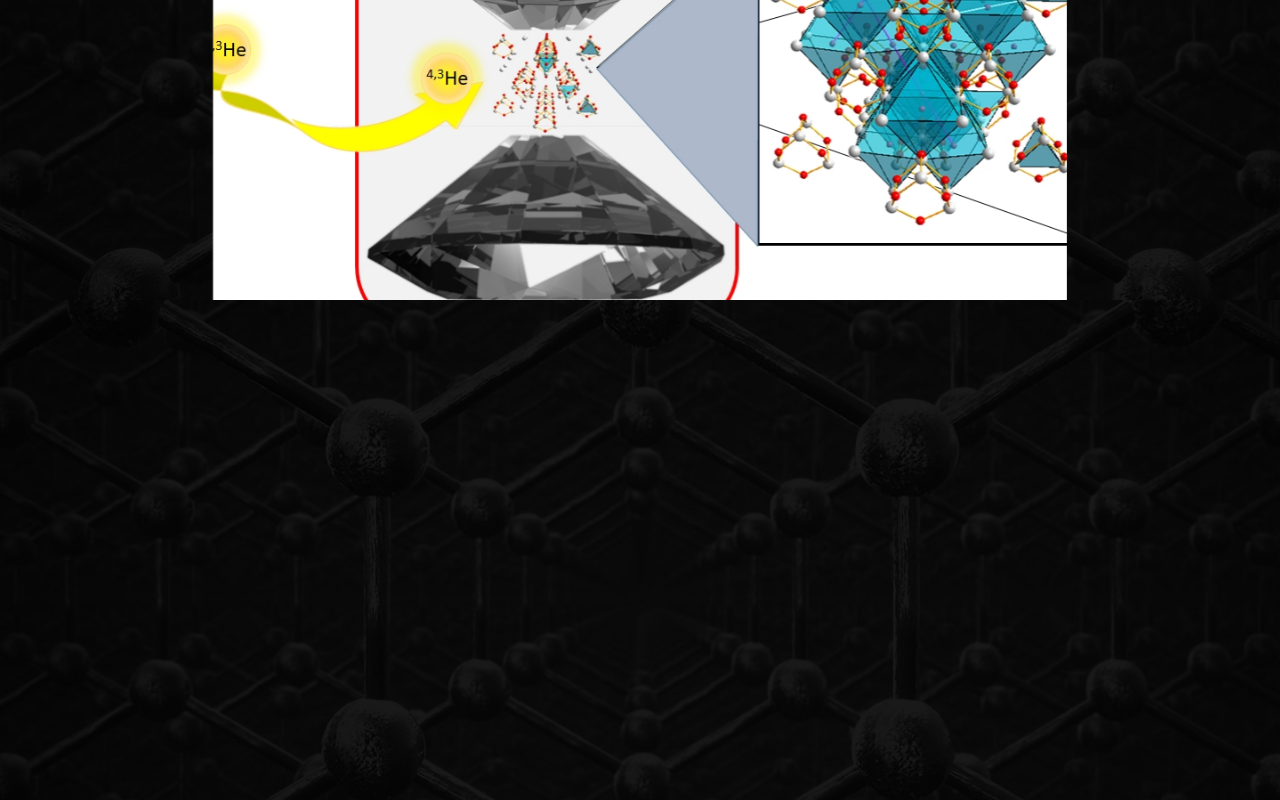
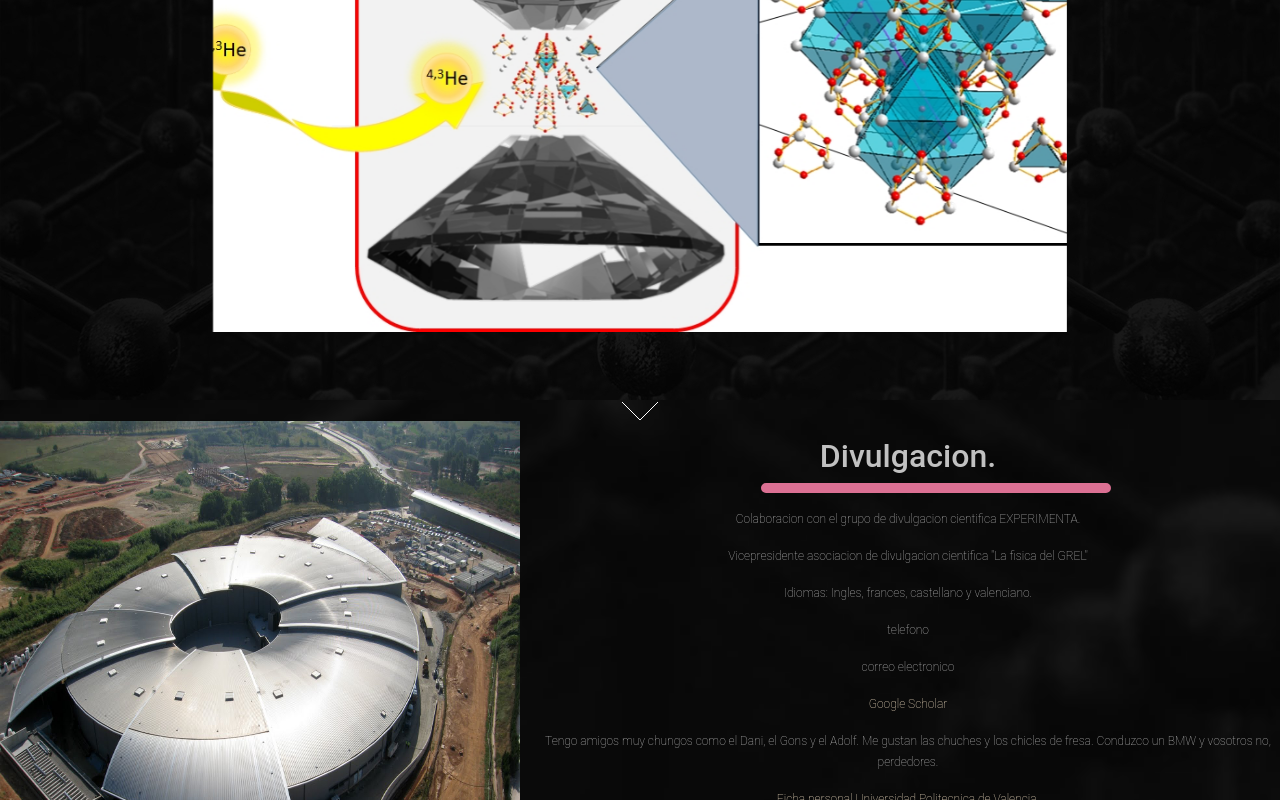
Before and after one commit to Mantecorso/JAdos2, a website: page index.html in a window 1280 px wide. Shown: the part 971-1771 px from the top of the page. Drawn offline with nearby package versions, Linux system fonts and the light colour scheme.

Commit message:
titulo divulgacion

```diff
--- a/index.html
+++ b/index.html
@@ -136,7 +136,7 @@
             </div>
         </div>
         <div></div>
-        <div class="container-fluid image1">
+        <div class="container-fluid image111">
             <div class="row">
                 <div class="col-12">
                     <p></p>
@@ -150,14 +150,18 @@
 
                 </div>
             </div>
+
         </div>
-
+        <a href="#onedos" class="goto-next scrolly">
+            <img src="images/arrow.svg" alt="arrow">
+        </a>
+        <A name="onedos"></A>
         <div id="proyectos" class="Gridtwo">
             <div class="Grid2">
 
             </div>
         </div>
-        <div id="divulgacion">
+   <!--     <div id="divulgacion">
             <div class="row">
                 <div class="col-12 image1">
 
@@ -171,6 +175,7 @@
                 </div>
             </div>
         </div>
+    -->
         <div>
 
             <div>
@@ -181,11 +186,12 @@
                         </span>
                     </div>
                     <div class="Grid3">
-
-                        <h2>Nacido en Elda, Alicante
-                            <br>
-                            <br> En junio de 1977.</h2>
-                        <p>Al oeste de Elda, crecia y vivia sin hacer mucho caso a la policia.</p>
+                        <p></p>
+                        <h2>Divulgacion.</h2>
+                        <p class="line2"></p>
+                        <p></p>
+                        <p></p>
+                        <p>Colaboracion con el grupo de divulgacion cientifica EXPERIMENTA.</p>
                         <p>Vicepresidente asociacion de divulgacion cientifica "La fisica del GREL"</p>
                         <p>Idiomas: Ingles, frances, castellano y valenciano.</p>
                         <p>telefono</p>
@@ -276,7 +282,7 @@
                 <div></div>
             </div>
         </div>
-        <A name = "footer"></A>
+        <A name="footer"></A>
     </section>
     <footer>
         <div class="last">
--- a/style.css
+++ b/style.css
@@ -38,6 +38,15 @@ margin-top: 15px;
     background-position: center;
     background-repeat: no-repeat;
     height: 600px;
+    width: 100%;
+}
+
+.image111 {
+    background-image: url('./images/image2.jpg');
+    background-size: cover;
+    background-position: center;
+    background-repeat: no-repeat;
+    height: 700px;
     width: 100%;
 }
 
@@ -169,6 +178,17 @@ article {
     margin-bottom: 60px;
 }
 
+.line2 {
+    margin-left: 225px;
+    border-radius: 10px;
+    width: 350px;
+
+    text-align: center;
+    border: 5px solid palevioletred;
+
+}
+
+
 .tam {
     height: 100px;
     width: 100px;
```
